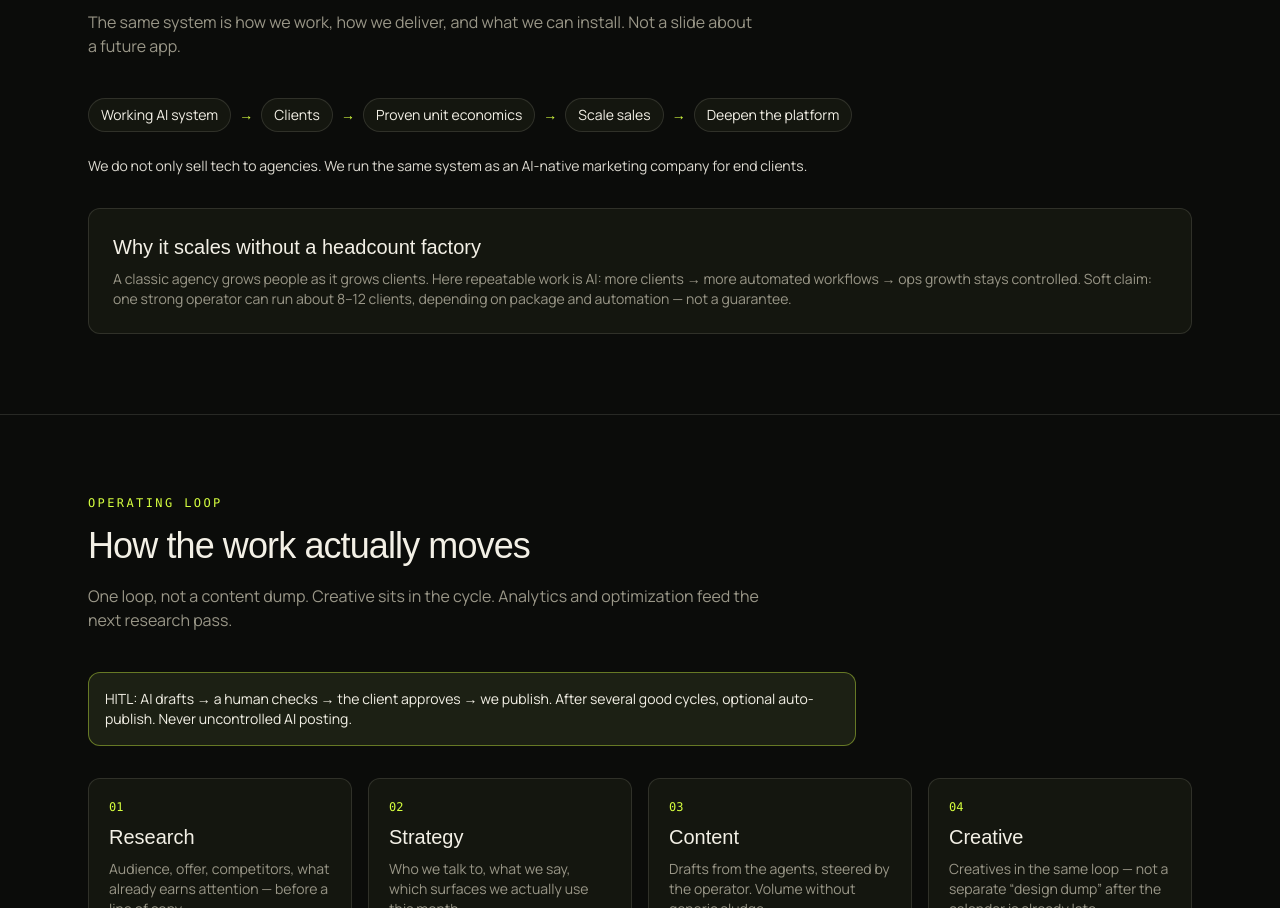
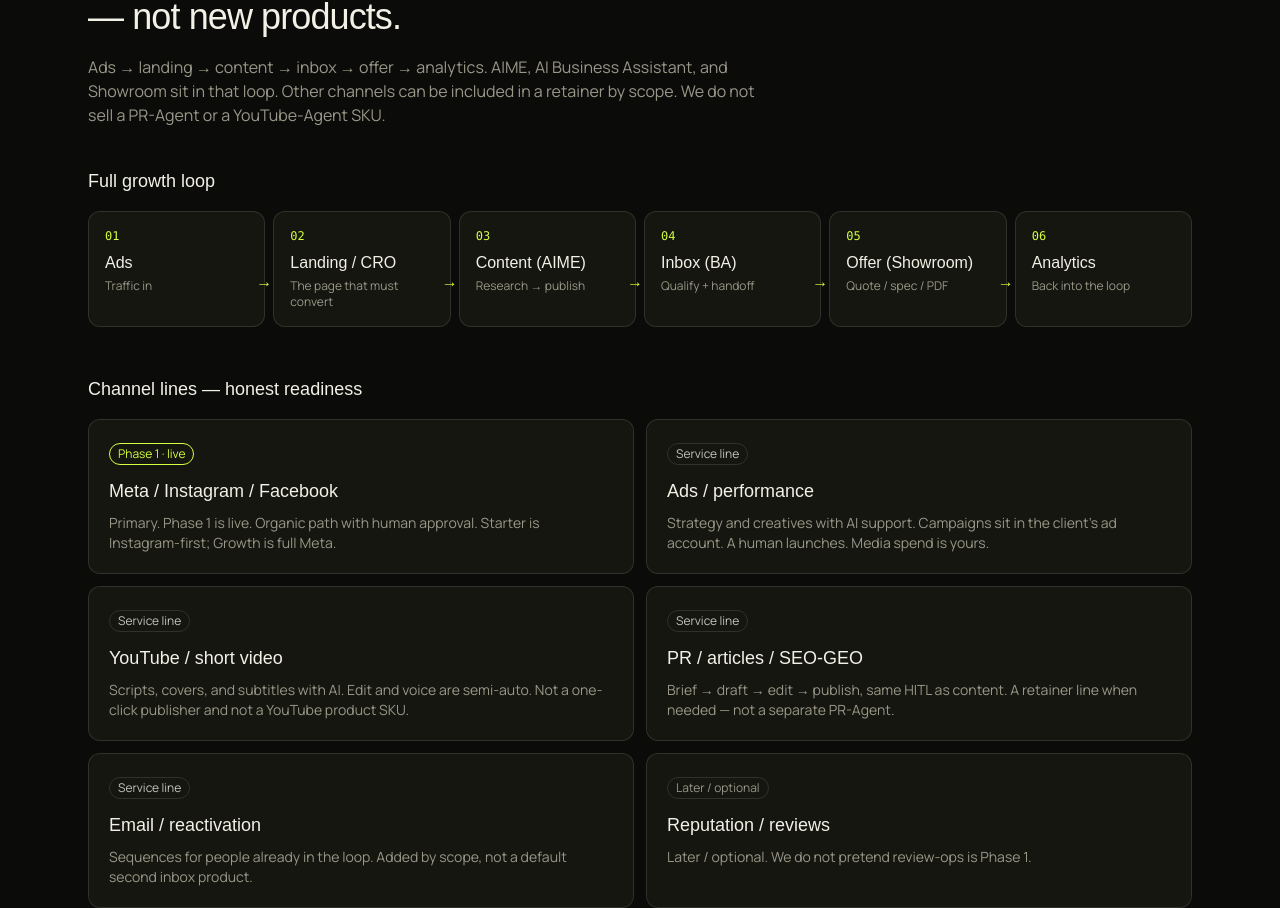
Before and after one commit to rednaxelavoroge/ai-mark-agency, a Next.js app: page /en in a window 1280 px wide. Shown: the part 1892-2800 px from the top of the page. Built offline with nearby package versions, Linux system fonts and the light colour scheme; a web font is replaced by a local one.

Commit message:
feat: Channels & growth as retainer lines, not new SKUs
Add EN/RU section with Ads → Landing/CRO → Content (AIME) →
Inbox (BA) → Offer (Showroom) → Analytics, plus honest Meta-first
channel readiness. No PR-Agent or YouTube-Agent products.

```diff
--- a/app/[locale]/page.tsx
+++ b/app/[locale]/page.tsx
@@ -172,6 +172,58 @@ export default async function HomePage({ params }: Props) {
           </a>
         </div>
       </aside>
+
+      <Section
+        id="channels"
+        eyebrow={t.channels.eyebrow}
+        title={t.channels.title}
+        lead={t.channels.lead}
+      >
+        <h3 className="font-display text-lg">{t.channels.loopTitle}</h3>
+        <ol className="mt-4 grid gap-2 sm:grid-cols-2 lg:grid-cols-6">
+          {t.channels.loop.map((step, i) => (
+            <li
+              key={step.title}
+              className="relative rounded-xl border border-line bg-ink-2 p-4"
+            >
+              <p className="font-mono text-xs text-mark">
+                {String(i + 1).padStart(2, "0")}
+              </p>
+              <p className="mt-2 font-display text-base leading-snug">{step.title}</p>
+              <p className="mt-1 text-xs text-muted">{step.note}</p>
+              {i < t.channels.loop.length - 1 ? (
+                <span className="pointer-events-none absolute top-1/2 -right-2 hidden text-mark lg:block">
+                  →
+                </span>
+              ) : null}
+            </li>
+          ))}
+        </ol>
+        <h3 className="mt-12 font-display text-lg">{t.channels.linesTitle}</h3>
+        <ul className="mt-4 grid gap-3 md:grid-cols-2">
+          {t.channels.lines.map((line) => (
+            <li
+              key={line.name}
+              className="rounded-xl border border-line bg-ink-2 p-5"
+            >
+              <p
+                className={`inline-block rounded-full border px-2 py-0.5 text-xs ${
+                  line.status === "live"
+                    ? "border-mark text-mark"
+                    : line.status === "later"
+                      ? "border-line text-muted"
+                      : "border-line text-paper/80"
+                }`}
+              >
+                {t.channels.status[line.status]}
+              </p>
+              <h4 className="mt-3 font-display text-lg">{line.name}</h4>
+              <p className="mt-2 text-sm text-muted">{line.body}</p>
+            </li>
+          ))}
+        </ul>
+        <p className="mt-6 text-sm text-muted">{t.channels.footnote}</p>
+      </Section>
 
       <Section id="model" eyebrow={t.model.eyebrow} title={t.model.title} lead={t.model.lead}>
         <ol className="flex flex-col gap-2 sm:flex-row sm:flex-wrap sm:items-center">
--- a/content/copy.ts
+++ b/content/copy.ts
@@ -44,6 +44,21 @@ export type Copy = {
     title: string;
     body: string;
     cta: string;
+  };
+  channels: {
+    eyebrow: string;
+    title: string;
+    lead: string;
+    loopTitle: string;
+    loop: { title: string; note: string }[];
+    linesTitle: string;
+    status: { live: string; service: string; later: string };
+    footnote: string;
+    lines: {
+      status: "live" | "service" | "later";
+      name: string;
+      body: string;
+    }[];
   };
   model: {
     eyebrow: string;
@@ -156,9 +171,9 @@ export const copy: Record<Locale, Copy> = {
     nav: {
       items: [
         { href: "#tools", label: "Tools" },
+        { href: "#channels", label: "Channels" },
         { href: "#how", label: "How it works" },
         { href: "#packages", label: "Packages" },
-        { href: "#compare", label: "Compare" },
         { href: "#partners", label: "Partners" },
       ],
       cta: "Start a brief",
@@ -218,6 +233,60 @@ export const copy: Record<Locale, Copy> = {
       title: "Autonomous toolkit for agencies",
       body: "Already a marketing shop and want the stack yourselves — AIME multi-client (Agency setup + per-client MRR) or a License buy-in? That path lives on AlexDev. AI Mark Agency stays the service company.",
       cta: "Agency / License on AlexDev",
+    },
+    channels: {
+      eyebrow: "Channels & growth",
+      title: "One growth loop. Extra channels are retainer lines — not new products.",
+      lead: "Ads → landing → content → inbox → offer → analytics. AIME, AI Business Assistant, and Showroom sit in that loop. Other channels can be included in a retainer by scope. We do not sell a PR-Agent or a YouTube-Agent SKU.",
+      loopTitle: "Full growth loop",
+      loop: [
+        { title: "Ads", note: "Traffic in" },
+        { title: "Landing / CRO", note: "The page that must convert" },
+        { title: "Content (AIME)", note: "Research → publish" },
+        { title: "Inbox (BA)", note: "Qualify + handoff" },
+        { title: "Offer (Showroom)", note: "Quote / spec / PDF" },
+        { title: "Analytics", note: "Back into the loop" },
+      ],
+      linesTitle: "Channel lines — honest readiness",
+      status: {
+        live: "Phase 1 · live",
+        service: "Service line",
+        later: "Later / optional",
+      },
+      footnote:
+        "Retainers can include these lines when the offer needs them. Soft claims only — no promised CAC, ROAS, or rankings.",
+      lines: [
+        {
+          status: "live",
+          name: "Meta / Instagram / Facebook",
+          body: "Primary. Phase 1 is live. Organic path with human approval. Starter is Instagram-first; Growth is full Meta.",
+        },
+        {
+          status: "service",
+          name: "Ads / performance",
+          body: "Strategy and creatives with AI support. Campaigns sit in the client’s ad account. A human launches. Media spend is yours.",
+        },
+        {
+          status: "service",
+          name: "YouTube / short video",
+          body: "Scripts, covers, and subtitles with AI. Edit and voice are semi-auto. Not a one-click publisher and not a YouTube product SKU.",
+        },
+        {
+          status: "service",
+          name: "PR / articles / SEO-GEO",
+          body: "Brief → draft → edit → publish, same HITL as content. A retainer line when needed — not a separate PR-Agent.",
+        },
+        {
+          status: "service",
+          name: "Email / reactivation",
+          body: "Sequences for people already in the loop. Added by scope, not a default second inbox product.",
+        },
+        {
+          status: "later",
+          name: "Reputation / reviews",
+          body: "Later / optional. We do not pretend review-ops is Phase 1.",
+        },
+      ],
     },
     model: {
       eyebrow: "How the company is built",
@@ -469,9 +538,9 @@ export const copy: Record<Locale, Copy> = {
     nav: {
       items: [
         { href: "#tools", label: "Инструменты" },
+        { href: "#channels", label: "Каналы" },
         { href: "#how", label: "Как работаем" },
         { href: "#packages", label: "Пакеты" },
-        { href: "#compare", label: "Сравнение" },
         { href: "#partners", label: "Партнёры" },
       ],
       cta: "Оставить бриф",
@@ -532,6 +601,60 @@ export const copy: Record<Locale, Copy> = {
       title: "Autonomous toolkit for agencies",
       body: "Уже маркетинговое агентство и хотите стек себе — AIME multi-client (Agency setup + MRR за клиента) или License? Этот путь на AlexDev. AI Mark Agency остаётся сервисной компанией.",
       cta: "Agency / License на AlexDev",
+    },
+    channels: {
+      eyebrow: "Каналы и рост",
+      title: "Один цикл роста. Доп. каналы — линии ретейнера, не новые продукты.",
+      lead: "Реклама → лендинг → контент → inbox → оффер → аналитика. В цикле сидят AIME, AI Business Assistant и Showroom. Остальные каналы можно включить в ретейнер по скоупу. Отдельных SKU «PR-Agent» или «YouTube-Agent» мы не продаём.",
+      loopTitle: "Полный цикл роста",
+      loop: [
+        { title: "Реклама", note: "Трафик в систему" },
+        { title: "Лендинг / CRO", note: "Страница, которая должна конвертить" },
+        { title: "Контент (AIME)", note: "Исследование → публикация" },
+        { title: "Inbox (BA)", note: "Квалификация + handoff" },
+        { title: "Оффер (Showroom)", note: "Котировка / спецификация / PDF" },
+        { title: "Аналитика", note: "Обратно в цикл" },
+      ],
+      linesTitle: "Линии каналов — честная готовность",
+      status: {
+        live: "Фаза 1 · live",
+        service: "Линия услуги",
+        later: "Позже / опционально",
+      },
+      footnote:
+        "Эти линии можно включить в ретейнер, если офферу это нужно. Только мягкие формулировки — без обещанного CAC, ROAS или позиций.",
+      lines: [
+        {
+          status: "live",
+          name: "Meta / Instagram / Facebook",
+          body: "Основной канал. Фаза 1 в работе. Органика с апрувом человека. Starter — Instagram-first; Growth — полная Meta.",
+        },
+        {
+          status: "service",
+          name: "Реклама / performance",
+          body: "Стратегия и креативы с поддержкой AI. Кабинеты клиента. Запуск — человек. Медиабюджет — ваш.",
+        },
+        {
+          status: "service",
+          name: "YouTube / короткий видео",
+          body: "Сценарии, обложки, субтитры с AI. Монтаж и голос — полуавтомат. Не кнопка «опубликовать» и не отдельный YouTube-продукт.",
+        },
+        {
+          status: "service",
+          name: "PR / статьи / SEO-GEO",
+          body: "Бриф → черновик → редактура → публикация, тот же HITL. Линия ретейнера по задаче — не отдельный PR-Agent.",
+        },
+        {
+          status: "service",
+          name: "Email / реактивация",
+          body: "Цепочки для тех, кто уже в контуре. Подключается скоупом, не вторым inbox-продуктом.",
+        },
+        {
+          status: "later",
+          name: "Репутация / отзывы",
+          body: "Позже / опционально. Не делаем вид, что review-ops — это фаза 1.",
+        },
+      ],
     },
     model: {
       eyebrow: "Как устроена компания",
```
Also changed, not shown: 1 other file (tests, documents, lock files or other folders).
